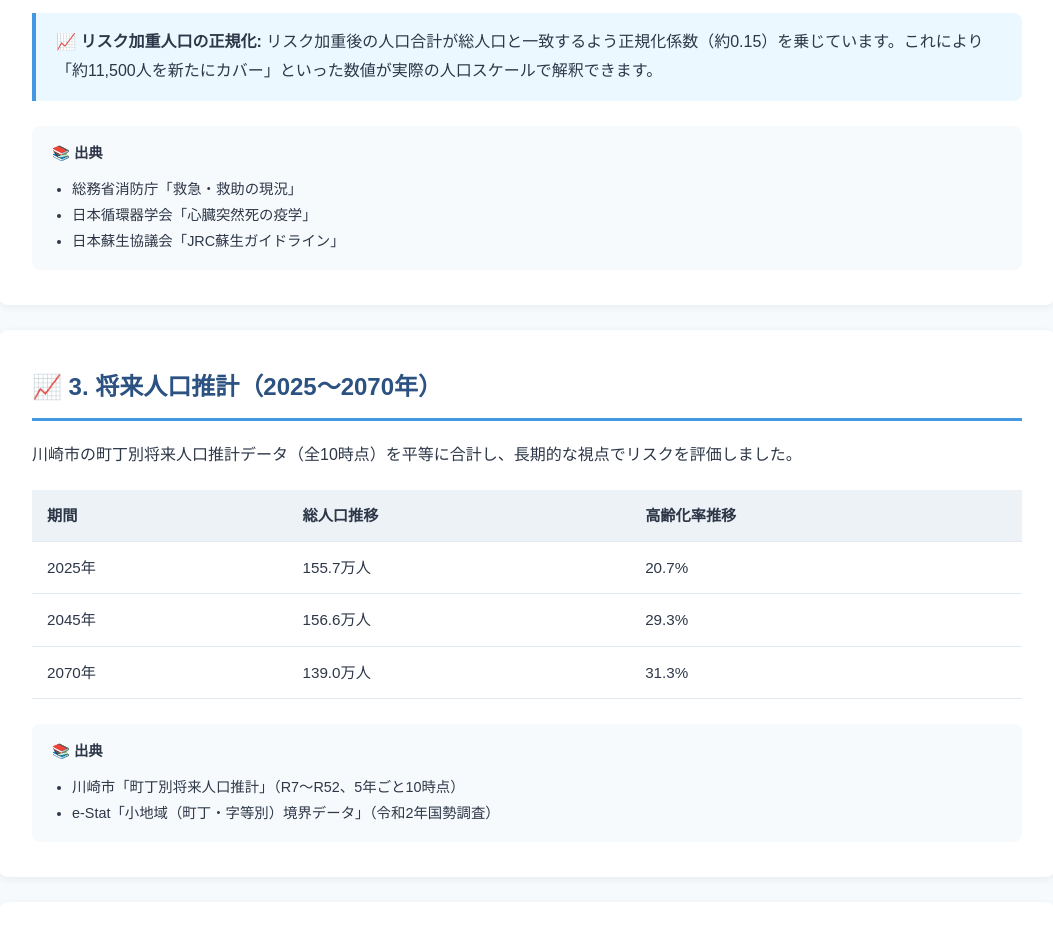
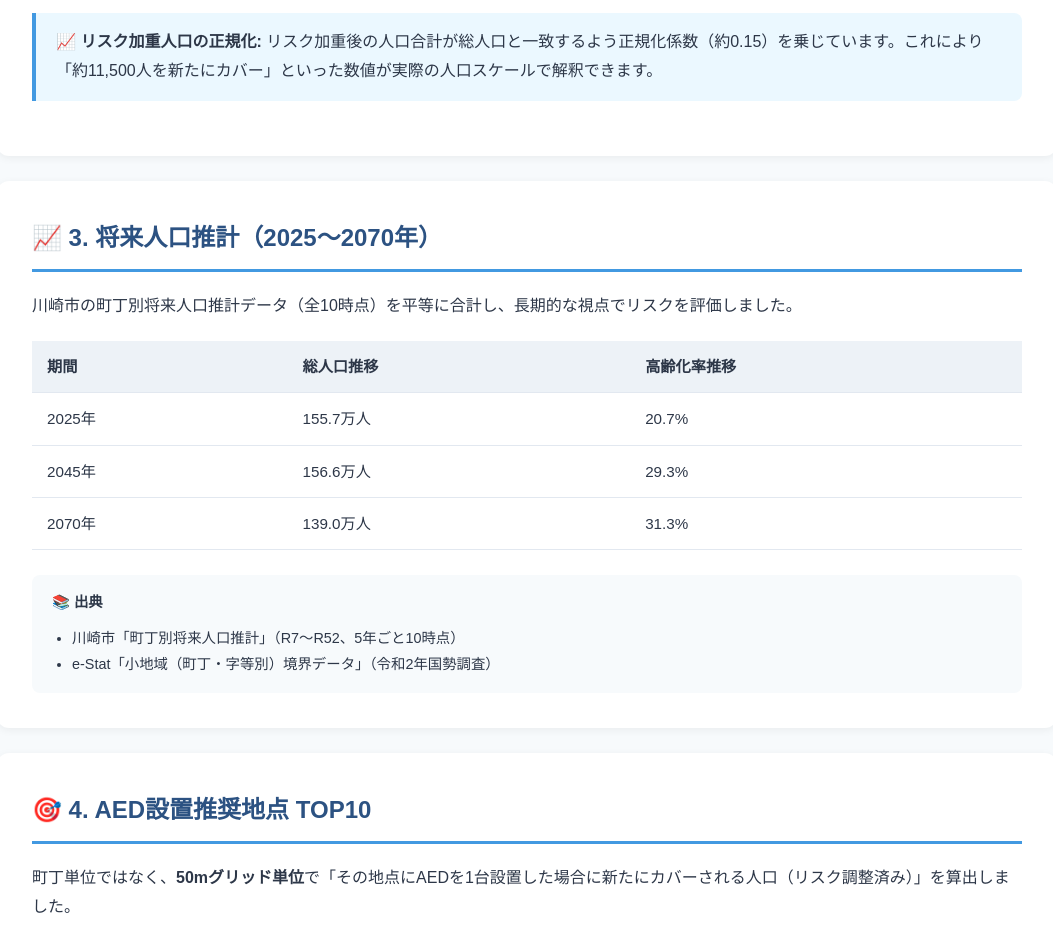
Before and after one commit to wataruhoshii/ddm, a plain HTML site: page docs/index.html in a window 1280 px wide. Shown: the part 3300-4225 px from the top of the page, without its empty margins (113-1166 px from the left). Drawn offline with Linux system fonts and the light colour scheme.

Commit message:
更新: 現状分析セクションの詳細化、古い出典情報の削除

```diff
--- a/docs/index.html
+++ b/docs/index.html
@@ -323,14 +323,6 @@
                 <strong>📈 リスク加重人口の正規化:</strong> リスク加重後の人口合計が総人口と一致するよう正規化係数（約0.15）を乗じています。これにより「約11,500人を新たにカバー」といった数値が実際の人口スケールで解釈できます。
             </div>
 
-            <div class="source">
-                <h4>📚 出典</h4>
-                <ul>
-                    <li>総務省消防庁「救急・救助の現況」</li>
-                    <li>日本循環器学会「心臓突然死の疫学」</li>
-                    <li>日本蘇生協議会「JRC蘇生ガイドライン」</li>
-                </ul>
-            </div>
         </section>
 
         <!-- 将来人口 -->
```
Also changed, not shown: report.txt (added).
